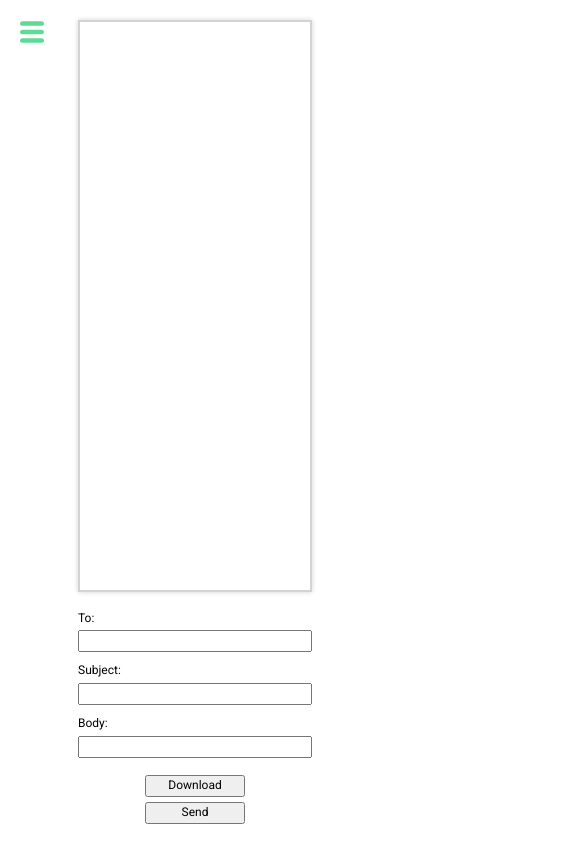
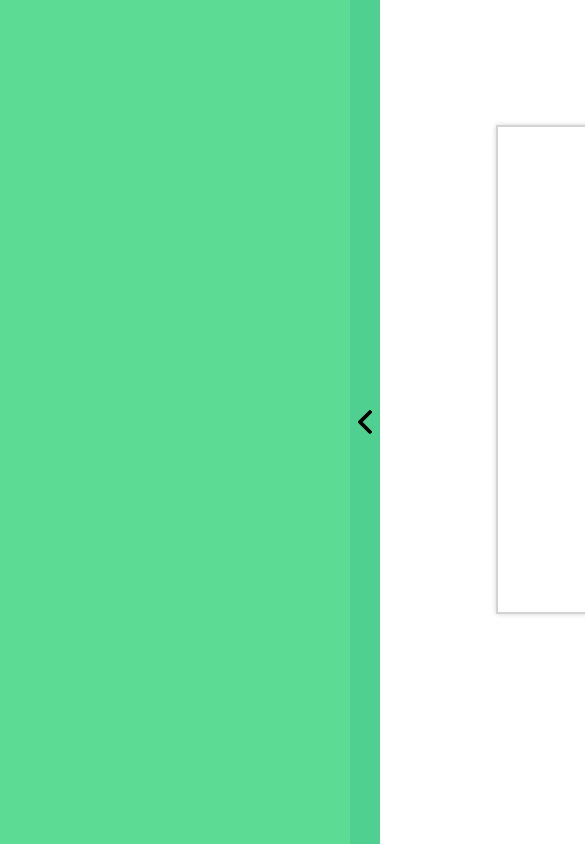
Before and after one commit to five0f/postcard, a plain HTML site: page index.html in a window 390 px wide. Shown: the top 844 px of the page, 585 px wide, since content can reach past the window. Drawn offline with nearby package versions, Linux system fonts and the light colour scheme; no server answers.

Commit message:
Made several changes

```diff
--- a/css/main.css
+++ b/css/main.css
@@ -7,28 +7,28 @@
   outline: none;
 }
 
-p {
-  margin: 0;
+html {
+  width: 100%;
+  height: 100%;
 }
 
 body {
   display: flex;
   justify-content: space-between;
   align-items: center;
-  margin: 0;
-  padding: 0;
-  width: 100vw;
-  height: 100vh;
+  width: 100%;
+  min-height: 100%;
+  height: 100%;
 }
 
 .sidebar {
-  width: 30%;
+  width: 350px;
   flex-grow: 1;
   flex-shrink: 0;
   background: #5cdb95;
   height: 100%;
   display: none;
-  overflow: auto;
+  overflow-y: auto;
   flex-direction: column;
   padding: 10px;
 }
@@ -37,59 +37,44 @@ body {
   display: flex;
 }
 
-.sidebar__category-title {
-  color: #2c3e50;
-  margin-bottom: 10px;
+.sidebar-button {
+  border: 0;
+  height: 100%;
+  width: 30px;
+  background: url("../images/right-arrow.svg") center no-repeat, #50d090;
+  flex-grow: 1;
+  flex-shrink: 0;
 }
 
-.sidebar__category {
-  background: #50c082;
-  margin-bottom: 10px;
-  padding: 10px 0 0 10px;
-}
-
-.sidebar__category:last-child {
-  margin-bottom: 0;
-}
-
-.category__item {
-  width: 110px;
-  margin-right: 10px;
-  margin-bottom: 10px;
+.sidebar-button_opened {
+  background-image: url("../images/left-arrow.svg");
 }
 
 .main {
   display: flex;
   flex-direction: column;
-  justify-content: space-between;
   align-items: center;
   flex-grow: 0;
   flex-shrink: 1;
   width: 100%;
+  min-width: 975px;
   height: 100%;
+  overflow-x: auto;
 }
 
-.sidebar-button {
-  position: absolute;
-  border: 0;
-  background: url("../images/menu.svg") center no-repeat;
-  top: 20px;
-  left: 20px;
-  width: 24px;
-  height: 24px;
-}
-
-.sidebar-button_opened {
-  margin-left: 30%;
+.app-name {
+  margin-bottom: 0;
+  text-align: center;
+  width: 690px;
 }
 
 .wrapper {
   border: 2px solid lightgray;
   box-shadow: 0 0 5px lightgray;
   display: block;
-  margin: 20px 0;
-  width: 60%;
-  flex-grow: 1;
+  margin: 30px 50px 0;
+  width: 744px;
+  height: 564px;
 }
 
 .area-to-capture {
@@ -99,11 +84,11 @@ body {
 
 .form {
   display: flex;
-  width: 60%;
-  max-width: 250px;
+  width: 250px;
   flex-direction: column;
   align-items: center;
-  margin: 0 auto 20px;
+  margin-top: 30px;
+  margin-bottom: 20px;
 }
 
 .form__label {
@@ -141,33 +126,3 @@ body {
 .button-group__button:last-child {
   margin-right: 10px;
 }
-
-@media screen and (max-width: 450px) {
-  .form__input-field::placeholder {
-    visibility: hidden;
-  }
-
-  .button-group__button:first-child {
-    margin-right: 0;
-    margin-bottom: 5px;
-  }
-
-  .button-group__button {
-    display: block;
-  }
-
-  .button-group__button:first-child {
-    margin-left: 0;
-  }
-
-  .button-group__button:last-child {
-    margin-right: 0;
-  }
-
-  .button-group {
-    flex-direction: column;
-    justify-content: space-between;
-    align-items: center;
-    margin-top: 5px;
-  }
-}
--- a/index.html
+++ b/index.html
@@ -2,11 +2,10 @@
 <html lang="en">
 
 <head>
-    <title>Postcard</title>
+    <title>Создай и отправь открытку на 23 февраля! :)</title>
 
     <meta charset="utf-8" />
-    <meta name="description" content="Postcard" />
-    <meta name="viewport" content="width=device-width, initial-scale=1" />
+    <meta name="description" content="Создай и отправь открытку на 23 февраля! :)" />
     <meta name="theme-color" content="#ffffff" />
 
     <!-- normalize.css -->
@@ -35,28 +34,29 @@
 </head>
 
 <body>
-    <div class="sidebar"></div>
+    <div class="sidebar sidebar_opened"></div>
+    <button class="sidebar-button sidebar-button_opened"></button>
     <div class="main">
-        <button class="main__sidebar-button sidebar-button"></button>
+        <h1 class="app-name">Создай и отправь открытку<br />на 23 февраля! :)</h1>
         <div class="main__wrapper wrapper">
             <div id="area-to-capture" class="wrapper__area-to-capture area-to-capture"></div>
         </div>
         <form class="main__form form">
             <label class="form__label" for="to-input-field">
-                To:
+                Кому:
                 <input type="text" class="form__input-field" id="to-input-field" placeholder="example@gmail.com" />
             </label>
             <label class="form__label" for="subject-input-field">
-                Subject:
-                <input type="text" class="form__input-field" id="subject-input-field" placeholder="Huh! Here's your postcard ;)" />
+                Тема письма:
+                <input type="text" class="form__input-field" id="subject-input-field" placeholder="С 23 февраля, мой защитник! ;)" />
             </label>
             <label class="form__label" for="body-input-field">
-                Body:
-                <input type="text" class="form__input-field" id="body-input-field" placeholder="Just want to say that I love you!" />
+                Тело письма:
+                <input type="text" class="form__input-field" id="body-input-field" placeholder="Просто хочу сказать, что люблю тебя!" />
             </label>
             <div class="form__button-group button-group">
-                <button class="button-group__button" type="button" onclick="downloadPostcardImage()">Download</button>
-                <button class="button-group__button" type="button" onclick="sendPostcardImage()">Send</button>
+                <button class="button-group__button" type="button" onclick="downloadPostcardImage()">Скачать</button>
+                <button class="button-group__button" type="button" onclick="sendPostcardImage()">Отправить</button>
             </div>
         </form>
     </div>
--- a/js/main.js
+++ b/js/main.js
@@ -1,55 +1,8 @@
 "use strict";
 
-$.ajax({
-  url: "../content/",
-  headers: {
-    'Access-Control-Allow-Origin': '*'
-  },
-  success: function (response) {
-    $(response).find("a.folder").each(function (index) {
-      var categoryName = $(this).attr("href").replace("/content/", "").replace("/", "");
-      $("<p class=\"sidebar__category-title\">" + categoryName + "</p>").appendTo(".sidebar");
-      $("<div class=\"sidebar__category sidebar__category-" + index + " category\"></div>")
-        .appendTo(".sidebar");
-
-      $.ajax({
-        url: "../content/" + categoryName + "/",
-        success: function (response) {
-          $(response).find("a.file.png").each(function () {
-            var fileName = $(this).attr("href").replace("/content/" + categoryName + "/", "");
-            $(
-              "<img alt=\"content\" class=\"category__item\" src=\"" +
-              "../content/" + categoryName + "/" + fileName + "\" />"
-            )
-              .appendTo(".sidebar__category-" + index);
-          });
-
-          ininializeInteraction();
-        }
-      })
-    });
-  }
-});
-
-function ininializeInteraction() {
+$(document).ready(function () {
   $('.sidebar-button').on('click', function () {
     $('.sidebar').toggleClass('sidebar_opened');
     $('.sidebar-button').toggleClass('sidebar-button_opened');
   });
-
-  $('.category__item').draggable({
-    // appendTo: "body",
-    helper: function() {
-      var _new = $(this).clone().draggable();
-      $(this).draggable();
-      return _new;
-    },
-    stop : function(e, ui) {
-      $('.category__item').draggable().data()["ui-draggable"].cancelHelperRemoval = true;
-    }
-  });
-
-  $('.area-to-capture').droppable({
-    accept: ".category__item"
-  });
-}
+});
```
Also changed, not shown: favicon.ico (added), images/left-arrow.svg (added), images/menu.svg (deleted), images/right-arrow.svg (added), postcard.jpeg (deleted), 1 other file.
